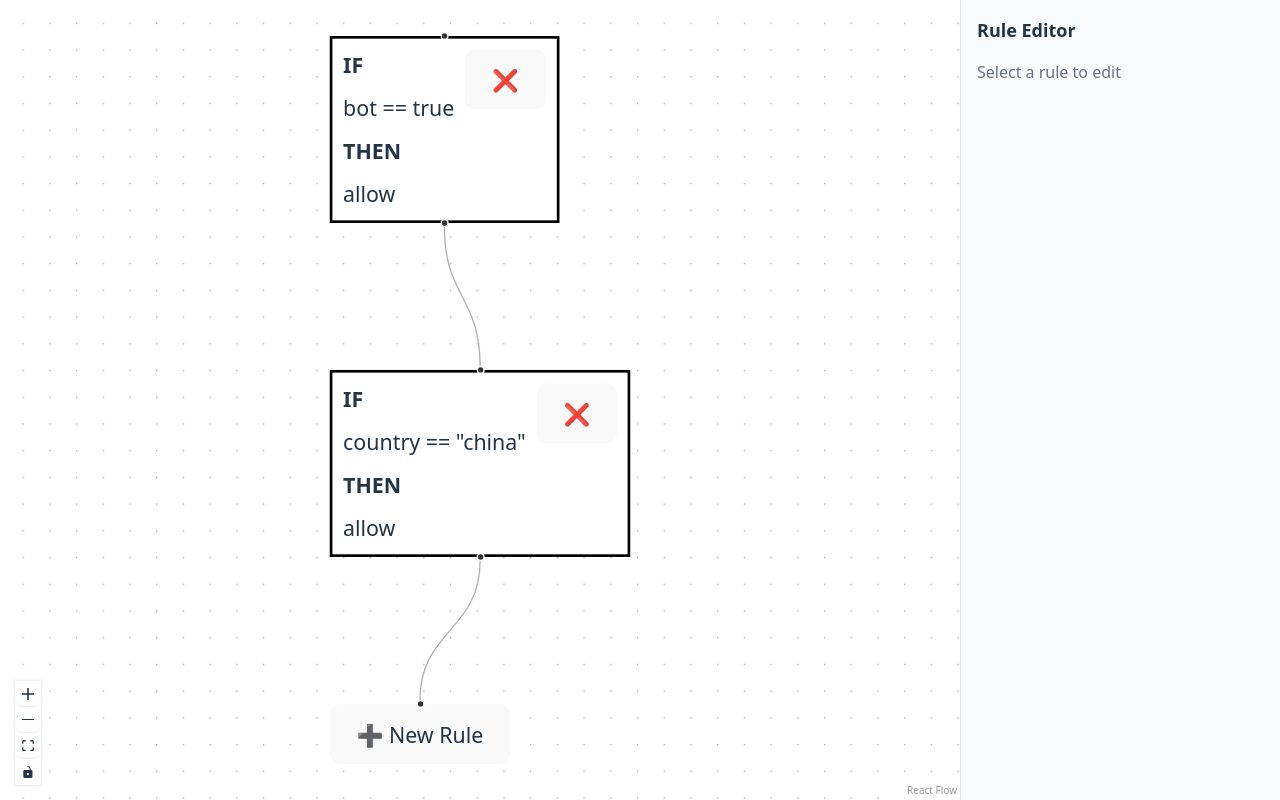
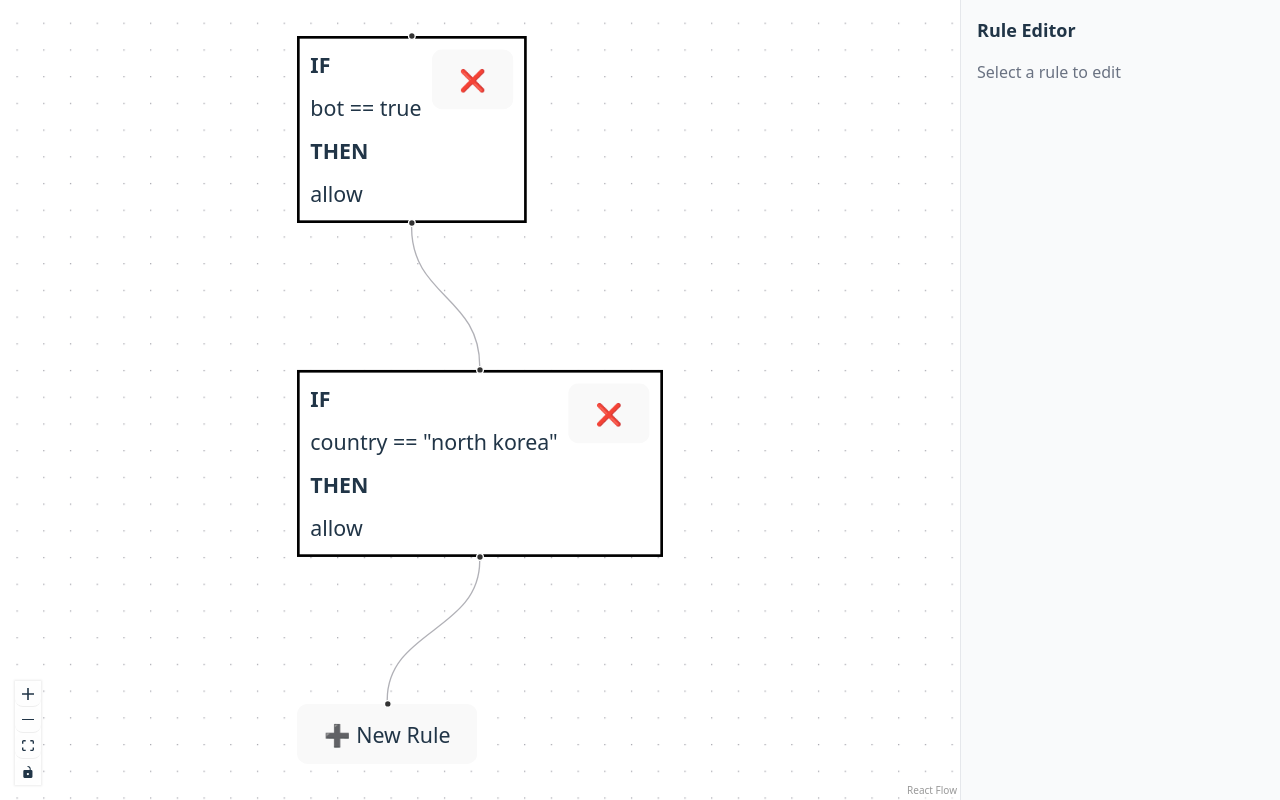
Before and after one commit to JuroUhlar/react-flow-sandbox, a React (Vite) app: page / in a window 1280 px wide. Built offline with nearby package versions, Linux system fonts and the light colour scheme.

Commit message:
trigger deploy

```diff
--- a/src/components/RulesTab.tsx
+++ b/src/components/RulesTab.tsx
@@ -21,7 +21,7 @@ export type Rule = {
     },
     {
       id: generateRuleId(),
-      expression: 'country == "china"',
+      expression: 'country == "north korea"',
       action: "allow",
     },
   ];
```
